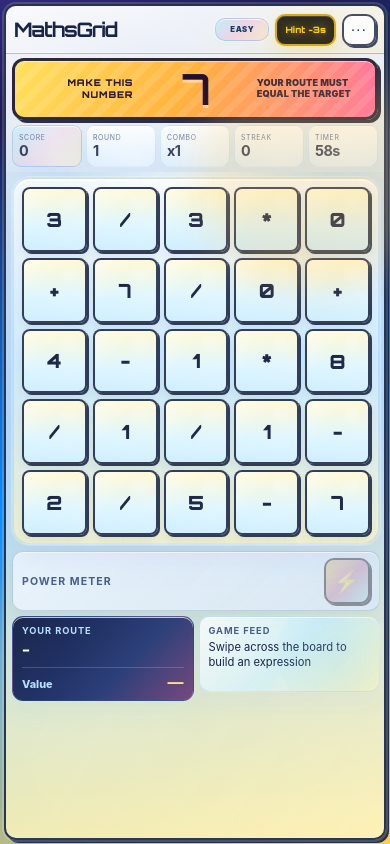
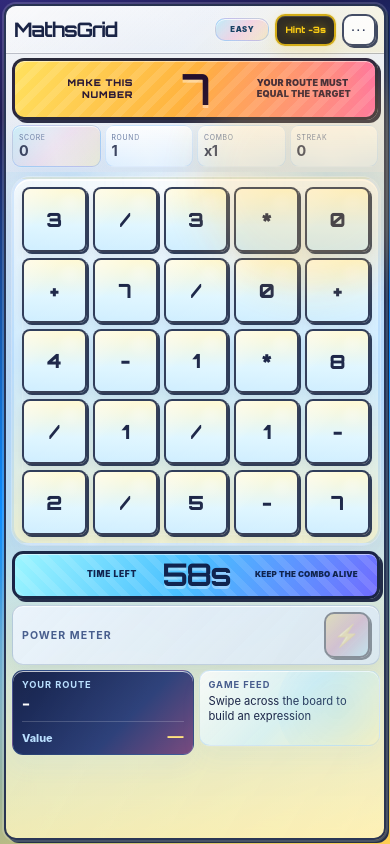
Before and after one commit to stevenappleyard72-cpu/maths-grid, a website built with Vite: page index.html in a window 390 px wide. Both pictures are taken after a click on the button "Start game". Built offline with nearby package versions, Linux system fonts and the light colour scheme; files whose address does not match are found by name.

Commit message:
updated for fun

```diff
--- a/src/main.js
+++ b/src/main.js
@@ -845,7 +845,9 @@ function updateUI() {
     liveValueEl.textContent = liveValue === null ? '—' : String(liveValue);
   }
 
-  timerEl.classList.toggle('is-urgent', state.timeLeft <= 10 && !state.gameEnded);
+  const timerIsUrgent = state.timeLeft <= 10 && !state.gameEnded;
+  timerEl.classList.toggle('is-urgent', timerIsUrgent);
+  timerEl.closest('.timer-hero')?.classList.toggle('is-urgent', timerIsUrgent);
 
   if (statusEl) {
     statusEl.textContent = state.statusMessage;
@@ -1048,15 +1050,19 @@ function buildShell() {
             <span class="label">Streak</span>
             <strong id="Streak">0</strong>
           </div>
-          <div class="stat-card timer">
-            <span class="label">Timer</span>
-            <strong id="Timer">60s</strong>
-          </div>
         </section>
 
         <section class="game-area">
-          <div class="board-wrap">
-            <div id="board" class="board" aria-label="Maths grid"></div>
+          <div class="board-column">
+            <div class="board-wrap">
+              <div id="board" class="board" aria-label="Maths grid"></div>
+            </div>
+
+            <section class="timer-hero" aria-label="Time remaining">
+              <span class="timer-kicker">Time left</span>
+              <strong id="Timer">60s</strong>
+              <span class="timer-subtitle">Keep the combo alive</span>
+            </section>
           </div>
 
           <aside class="side-panel">
--- a/src/style.css
+++ b/src/style.css
@@ -576,7 +576,7 @@ h1 {
 
 .stats {
   display: grid;
-  grid-template-columns: repeat(5, minmax(0, 1fr));
+  grid-template-columns: repeat(4, minmax(0, 1fr));
   gap: 8px;
   padding: 10px 12px;
   background: linear-gradient(180deg, rgba(255,255,255,0.14), rgba(191,219,254,0.06));
@@ -701,13 +701,91 @@ h1 {
   flex: 1;
 }
 
+.board-column {
+  display: grid;
+  gap: 10px;
+  align-content: start;
+  width: min(100%, 680px);
+  min-width: 0;
+  margin: 0 auto;
+}
+
 .board-wrap {
   position: relative;
   min-height: 0;
   overflow: visible;
   transform: perspective(1200px) rotateX(2deg);
-  width: min(100%, 680px);
-  margin: 0 auto;
+  width: 100%;
+  margin: 0;
+}
+
+.timer-hero {
+  position: relative;
+  z-index: 2;
+  display: grid;
+  grid-template-columns: minmax(0, 1fr) auto minmax(0, 1fr);
+  align-items: center;
+  gap: 14px;
+  min-height: 70px;
+  padding: 6px 20px;
+  overflow: hidden;
+  border: 4px solid rgba(22, 31, 61, 0.95);
+  border-radius: 16px;
+  background: linear-gradient(115deg, #9cf6ff, #49bfff 48%, #716cff);
+  color: #10244f;
+  box-shadow: 6px 6px 0 rgba(22, 31, 61, 0.92), inset 0 2px 0 rgba(255,255,255,0.54);
+}
+
+.timer-hero::before {
+  content: "";
+  position: absolute;
+  inset: 0;
+  background: repeating-linear-gradient(45deg, rgba(255,255,255,0.1), rgba(255,255,255,0.1) 7px, transparent 7px, transparent 15px);
+  pointer-events: none;
+}
+
+.timer-kicker,
+.timer-subtitle {
+  position: relative;
+  z-index: 1;
+  font-size: 0.7rem;
+  font-weight: 900;
+  letter-spacing: 0.08em;
+  text-transform: uppercase;
+}
+
+.timer-kicker {
+  justify-self: end;
+}
+
+.timer-subtitle {
+  justify-self: start;
+  font-size: 0.66rem;
+  letter-spacing: 0.03em;
+}
+
+.timer-hero strong {
+  position: relative;
+  z-index: 1;
+  min-width: 4ch;
+  font-family: 'Orbitron', Inter, sans-serif;
+  font-size: clamp(2rem, 3.2vw, 3rem);
+  line-height: 1;
+  text-align: center;
+  letter-spacing: -0.06em;
+  text-shadow: 0 3px 0 rgba(255,255,255,0.35);
+}
+
+.timer-hero.is-urgent {
+  border-color: rgba(85, 12, 38, 0.96);
+  background: linear-gradient(115deg, #ffcd61, #ff6b52 48%, #ef276f);
+  color: #4b1025;
+  animation: timer-panel-urgent 0.7s ease-in-out infinite alternate;
+}
+
+@keyframes timer-panel-urgent {
+  from { box-shadow: 4px 4px 0 rgba(85, 12, 38, 0.92), 0 0 0 rgba(239, 39, 111, 0); }
+  to { box-shadow: 4px 4px 0 rgba(85, 12, 38, 0.92), 0 0 24px rgba(239, 39, 111, 0.48); }
 }
 
 .board-wrap::before {
@@ -1651,7 +1729,7 @@ h1 {
 
   .stats {
     flex: 0 0 auto;
-    grid-template-columns: repeat(5, minmax(0, 1fr));
+    grid-template-columns: repeat(4, minmax(0, 1fr));
     padding: 5px 6px;
     gap: 4px;
   }
@@ -1711,9 +1789,15 @@ h1 {
     overflow: hidden;
   }
 
+  .board-column {
+    width: min(calc(100vw - 22px), calc(100dvh - 390px));
+    margin: 0 auto;
+    gap: 6px;
+  }
+
   .board-wrap {
-    width: min(calc(100vw - 22px), calc(100dvh - 330px));
-    margin: 0 auto;
+    width: 100%;
+    margin: 0;
     transform: none;
   }
 
@@ -1722,6 +1806,29 @@ h1 {
     padding: 8px;
     border-radius: 18px;
     height: auto;
+  }
+
+  .timer-hero {
+    min-height: 48px;
+    padding: 3px 9px;
+    gap: 7px;
+    border-width: 3px;
+    border-radius: 11px;
+    box-shadow: 3px 3px 0 rgba(22, 31, 61, 0.92), inset 0 1px 0 rgba(255,255,255,0.54);
+  }
+
+  .timer-kicker,
+  .timer-subtitle {
+    font-size: 0.53rem;
+    line-height: 1.15;
+  }
+
+  .timer-subtitle {
+    font-size: 0.5rem;
+  }
+
+  .timer-hero strong {
+    font-size: clamp(1.65rem, 8vw, 2.15rem);
   }
 
   .side-panel {
```
